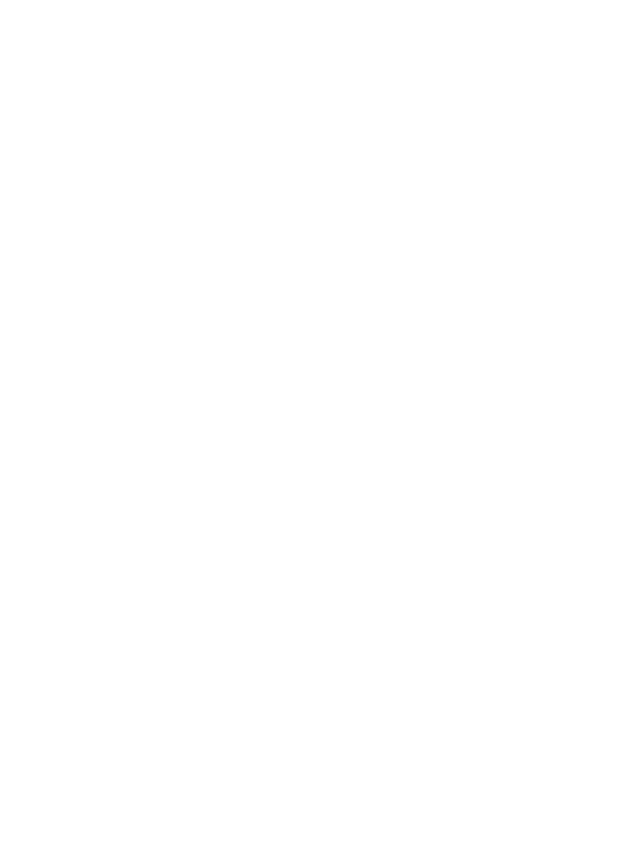
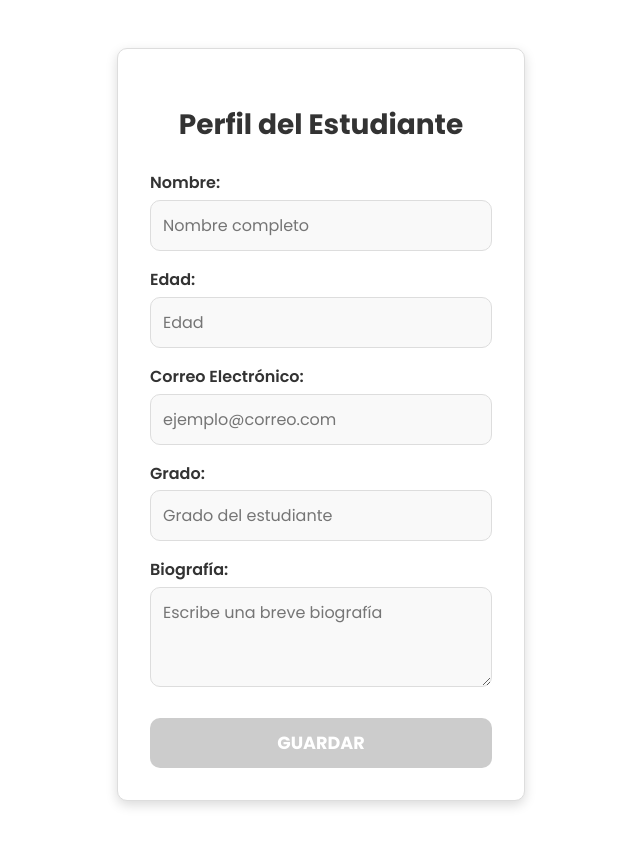
Before and after one commit to Lunix-IHC/vocapp-webapp, an Angular app: page /perfil-estudiante in a window 1280 px wide. Before the commit this address led to /. Shown: the top 846 px of the page, without its empty margins (319-959 px from the left). Before the commit the page ends 800 px from the top, so only its background shows below. Built offline with nearby package versions, Linux system fonts and the light colour scheme.

Commit message:
feat: pantalla de creacion de  perfil

```diff
--- a/src/app/app.routes.ts
+++ b/src/app/app.routes.ts
@@ -3,10 +3,12 @@ import { MainComponent } from './main/main.component';
 import { SignUpComponent } from './sign-up/sign-up.component';
 import { SolicitarCitaComponent } from './solicitar-cita/solicitar-cita.component';
 import { RegistroOrientadorComponent } from './registro-orientador/registro-orientador.component';
+import { PerfilEstudianteComponent } from './perfil-estudiante/perfil-estudiante.component';
 
 export const routes: Routes = [
   { path: '', component: MainComponent },
   { path: 'signup', component: SignUpComponent },
   { path: 'solicitar-cita', component: SolicitarCitaComponent },
   { path: 'registro-orientador', component: RegistroOrientadorComponent },
+  { path: 'perfil-estudiante', component: PerfilEstudianteComponent },
 ];
--- /dev/null
+++ b/src/app/perfil-estudiante/perfil-estudiante.component.html
@@ -0,0 +1,22 @@
+<div class="profile-container">
+    <h2>Perfil del Estudiante</h2>
+
+    <form [formGroup]="studentForm" (ngSubmit)="onSubmit()">
+        <label for="name">Nombre:</label>
+        <input id="name" type="text" formControlName="name" placeholder="Nombre completo" />
+
+        <label for="age">Edad:</label>
+        <input id="age" type="number" formControlName="age" placeholder="Edad" />
+
+        <label for="email">Correo Electrónico:</label>
+        <input id="email" type="email" formControlName="email" placeholder="ejemplo@correo.com" />
+
+        <label for="grade">Grado:</label>
+        <input id="grade" type="text" formControlName="grade" placeholder="Grado del estudiante" />
+
+        <label for="bio">Biografía:</label>
+        <textarea id="bio" formControlName="bio" placeholder="Escribe una breve biografía"></textarea>
+
+        <button type="submit" [disabled]="studentForm.invalid">Guardar</button>
+    </form>
+</div>
--- /dev/null
+++ b/src/app/perfil-estudiante/perfil-estudiante.component.sass
@@ -0,0 +1,73 @@
+$primary-color: #01A7C2
+$secondary-color: #333
+$input-border-color: #ddd
+$button-hover-color: darken($primary-color, 10%)
+$border-radius: 10px
+$font-family: 'Poppins', sans-serif
+
+.profile-container
+  max-width: 500px
+  margin: 3rem auto
+  padding: 2rem
+  background-color: #fff
+  border-radius: $border-radius
+  box-shadow: 0 4px 12px rgba(0, 0, 0, 0.15)
+  border: 1px solid $input-border-color
+  font-family: $font-family
+  box-sizing: border-box
+
+  h2
+    text-align: center
+    color: $secondary-color
+    margin-bottom: 1.5rem
+    font-size: 1.75rem
+
+  label
+    display: block
+    font-weight: 600
+    color: $secondary-color
+    margin: 1rem 0 0.3rem
+
+  input, textarea
+    width: 100%
+    padding: 0.75rem
+    border: 1px solid $input-border-color
+    border-radius: $border-radius
+    background-color: #f9f9f9
+    font-size: 1rem
+    font-family: $font-family
+    box-sizing: border-box
+    transition: border-color 0.3s ease, box-shadow 0.3s ease
+
+    &:focus
+      outline: none
+      border-color: $primary-color
+      box-shadow: 0 0 5px rgba(1, 167, 194, 0.3)
+
+  textarea
+    min-height: 100px
+    resize: vertical
+
+  button
+    display: block
+    width: 100%
+    padding: 0.75rem
+    margin-top: 1.5rem
+    color: #fff
+    background-color: $primary-color
+    border: none
+    border-radius: $border-radius
+    font-size: 1.1rem
+    font-weight: bold
+    text-transform: uppercase
+    cursor: pointer
+    transition: background-color 0.3s ease
+    font-family: $font-family
+    box-sizing: border-box
+
+    &:hover
+      background-color: $button-hover-color
+
+    &:disabled
+      background-color: #ccc
+      cursor: not-allowed
--- /dev/null
+++ b/src/app/perfil-estudiante/perfil-estudiante.component.ts
@@ -0,0 +1,33 @@
+import { CommonModule } from '@angular/common';
+import { Component } from '@angular/core';
+import { FormBuilder, FormGroup, ReactiveFormsModule, Validators } from '@angular/forms';
+
+@Component({
+  selector: 'app-perfil-estudiante',
+  standalone: true,
+  imports: [CommonModule, ReactiveFormsModule],
+  templateUrl: './perfil-estudiante.component.html',
+  styleUrl: './perfil-estudiante.component.sass'
+})
+export class PerfilEstudianteComponent {
+
+  studentForm: FormGroup;
+
+  constructor(private fb: FormBuilder) {
+    this.studentForm = this.fb.group({
+      name: ['', Validators.required],
+      age: ['', [Validators.required, Validators.min(1)]],
+      email: ['', [Validators.required, Validators.email]],
+      grade: ['', Validators.required],
+      bio: ['']
+    });
+  }
+
+  onSubmit() {
+    if (this.studentForm.valid) {
+      console.log("Perfil actualizado:", this.studentForm.value);
+    } else {
+      console.log("Formulario inválido");
+    }
+  }
+}
```
Also changed, not shown: 1 other file (tests, documents, lock files or other folders).
